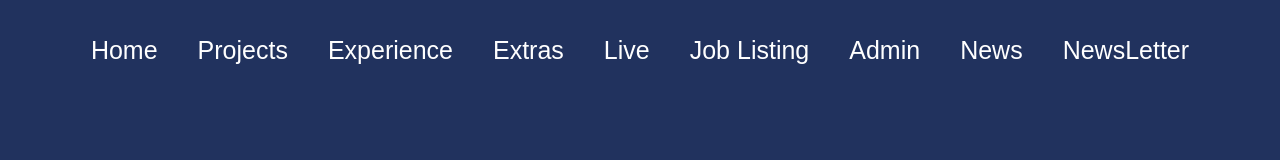
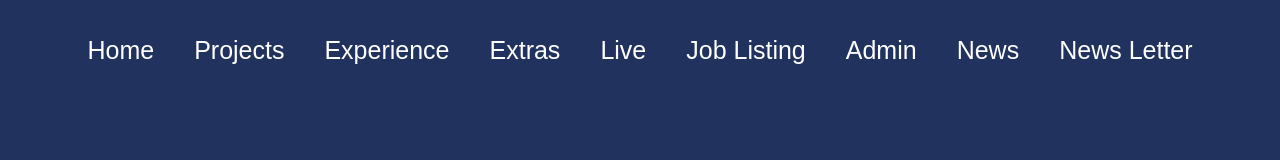
Before and after one commit to gods-righteous-man/gods-righteous-man.github.io, a React (Create React App) app: page / in a window 1280 px wide. Shown: the top 160 px of the page. Built offline with nearby package versions, Linux system fonts and the light colour scheme; the HTML template or start-up script is replaced by a standard one.

Commit message:
minor change

```diff
--- a/src/component/Navbar.js
+++ b/src/component/Navbar.js
@@ -29,7 +29,7 @@ function Navbar() {
             <Link to="/jobListing">Job Listing</Link>
             <Link to= "/login">Admin</Link>
             <Link to="/news">News</Link>
-            <Link to="/subscribe">NewsLetter</Link>
+            <Link to="/subscribe">News Letter</Link>
 
         </div>
     </div>
```
